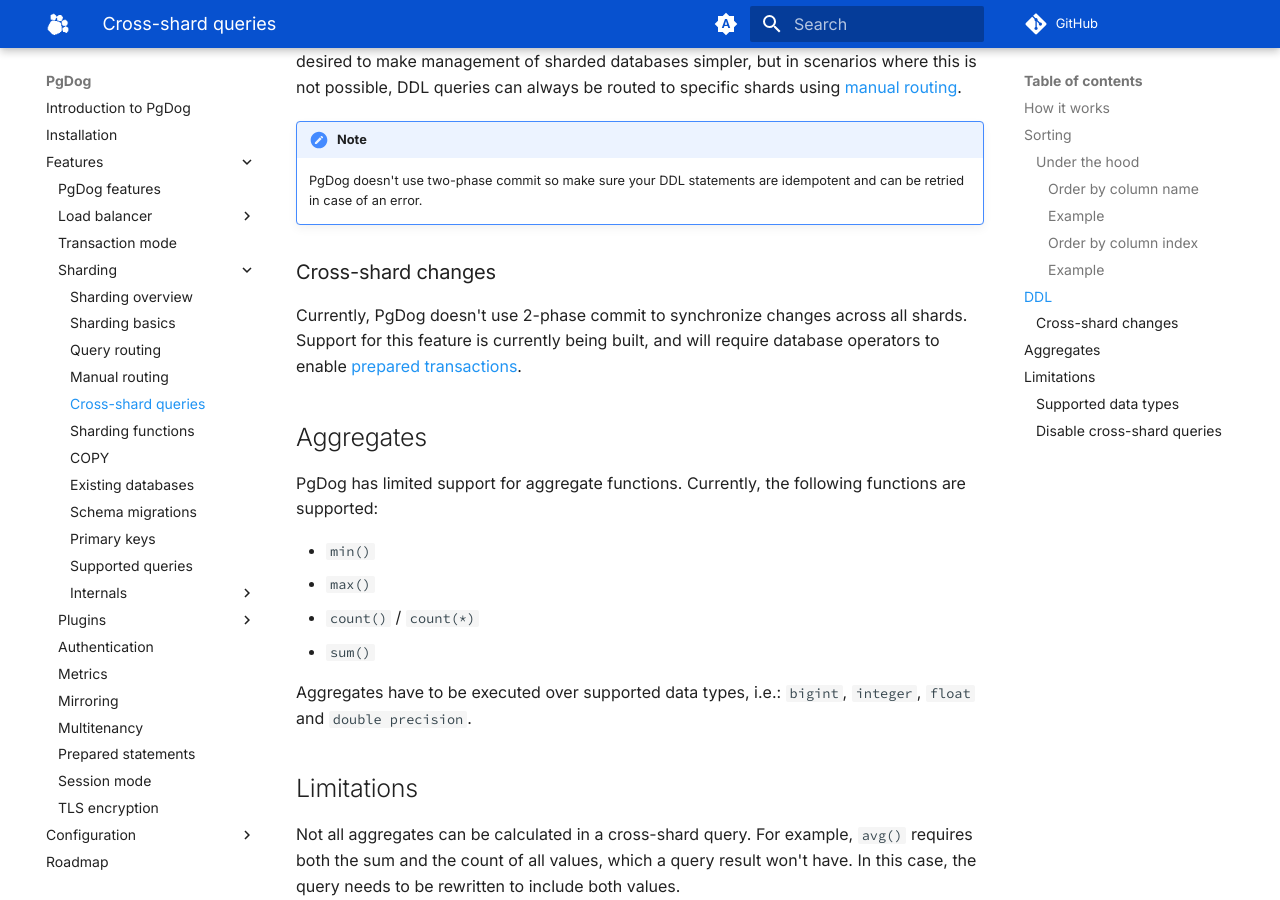
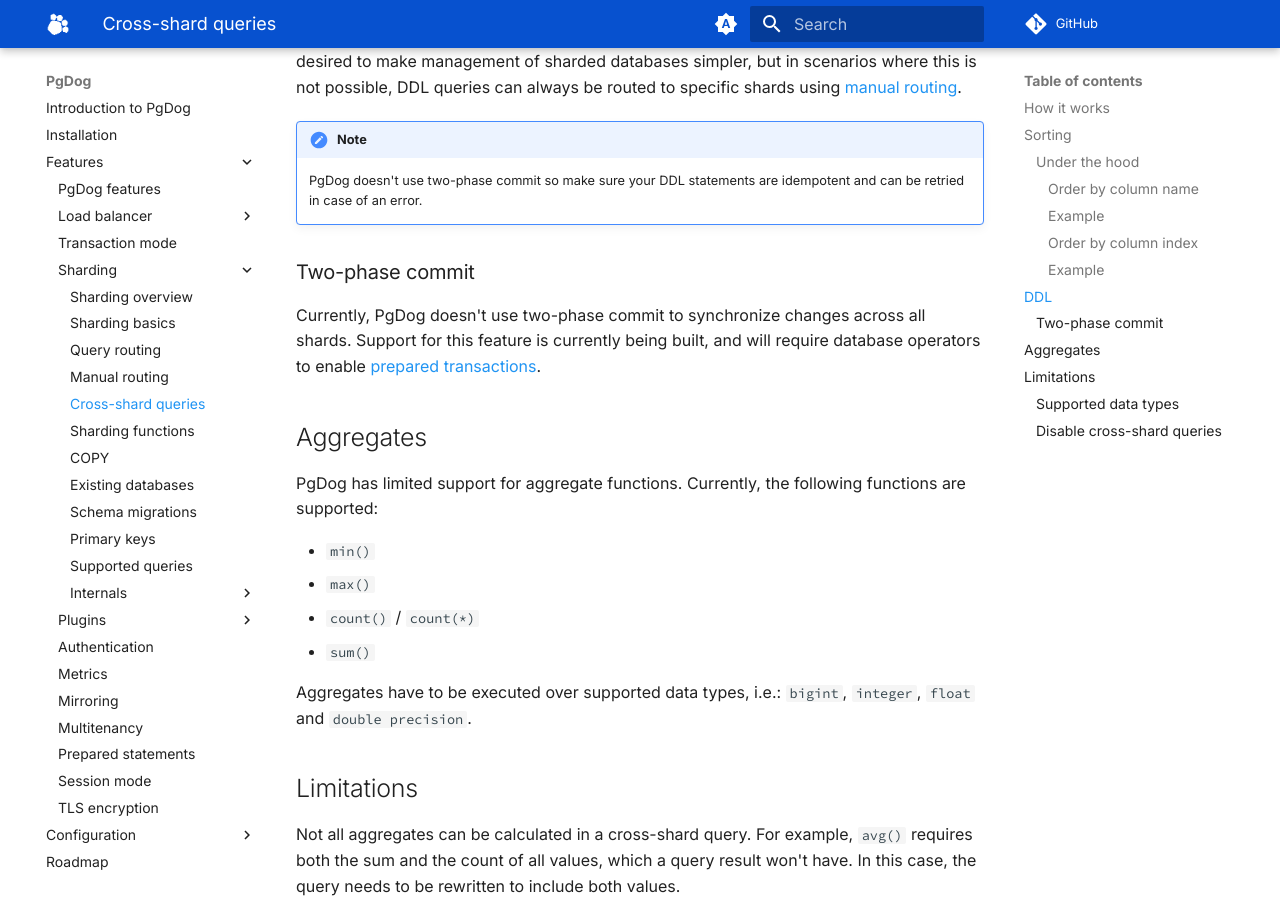
Before and after one commit to pgdogdev/docs, an MkDocs documentation site: the page built from docs/features/sharding/cross-shard.md, in a window 1280 px wide and 900 px high, scrolled down 2596 px. Built offline with MkDocs 1.6.1 and Material for MkDocs 9.7.7, drawn with Linux system fonts in a browser that asks for light colours; comment, search, counter and statistics services are not loaded.

Commit message:
Two-phase

```diff
--- a/docs/features/sharding/cross-shard.md
+++ b/docs/features/sharding/cross-shard.md
@@ -75,9 +75,9 @@
     PgDog doesn't use two-phase commit so make sure your DDL
     statements are idempotent and can be retried in case of an error.
 
-### Cross-shard changes
+### Two-phase commit
 
-Currently, PgDog doesn't use 2-phase commit to synchronize changes across all shards. Support for this feature is currently being built, and will require database operators to enable [prepared transactions](https://www.postgresql.org/docs/current/sql-prepare-transaction.html).
+Currently, PgDog doesn't use two-phase commit to synchronize changes across all shards. Support for this feature is currently being built, and will require database operators to enable [prepared transactions](https://www.postgresql.org/docs/current/sql-prepare-transaction.html).
 
 ## Aggregates
 
```
